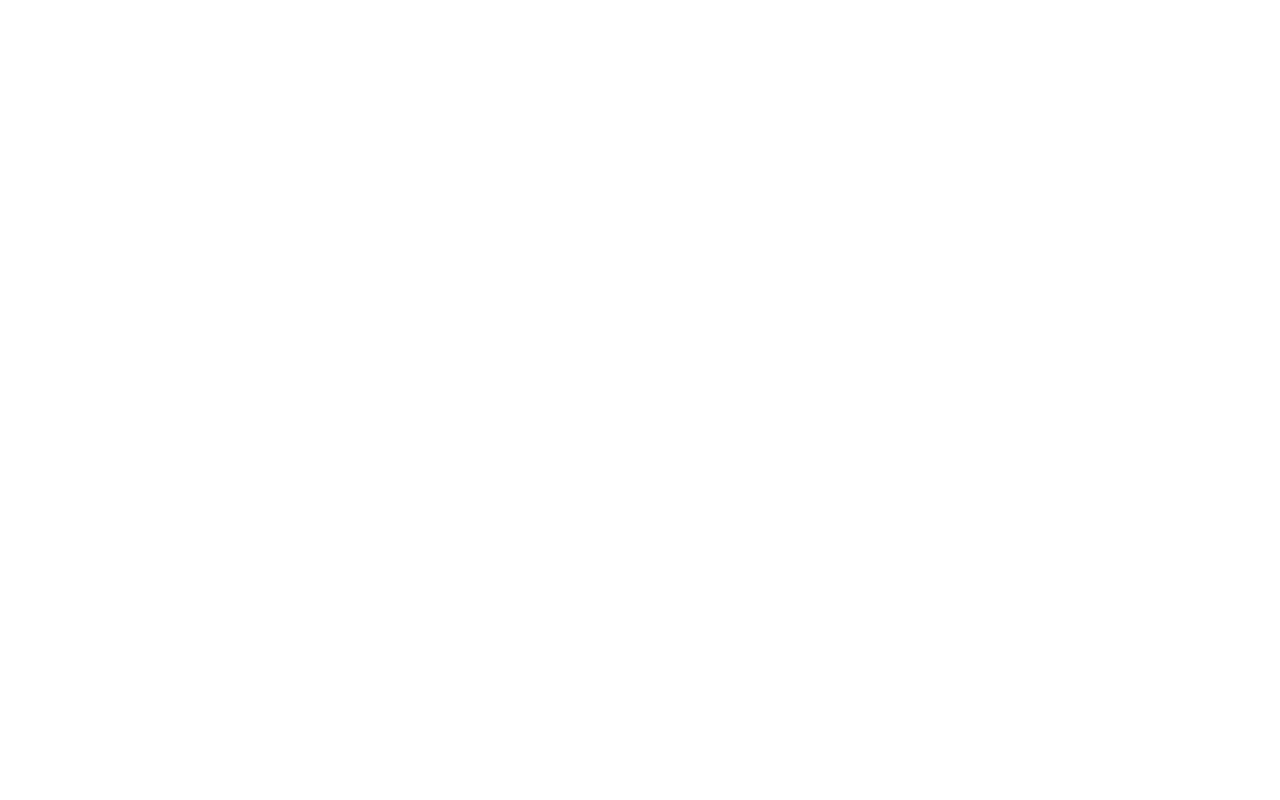
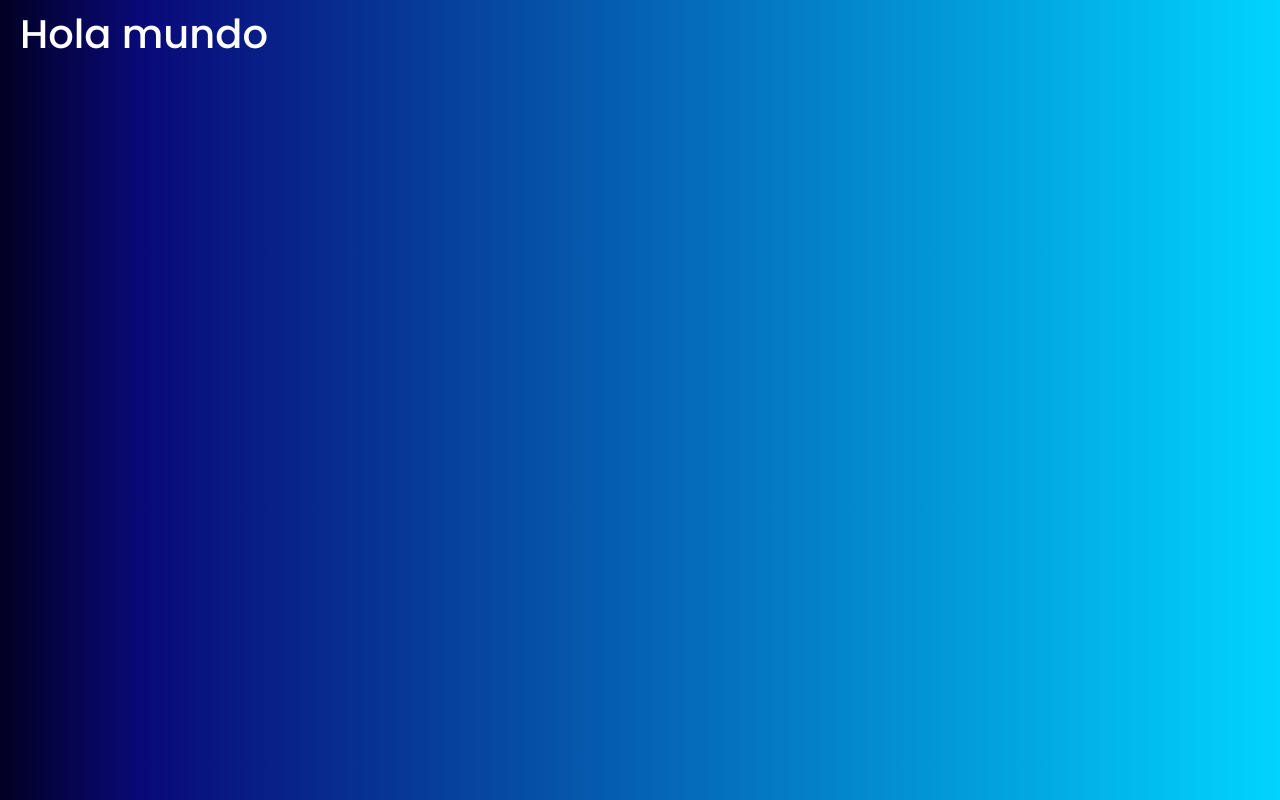
Before and after one commit to juanBx02/Prueba, a plain HTML site: page index.html in a window 1280 px wide. Drawn offline with nearby package versions, Linux system fonts and the light colour scheme.

Commit message:
se le cambi titulo al index y se le agrego mas estilos en el css con cambi de fuente

```diff
--- a/index.html
+++ b/index.html
@@ -4,11 +4,13 @@
     <meta charset="UTF-8">
     <meta name="viewport" content="width=device-width, initial-scale=1.0">
     <meta http-equiv="X-UA-Compatible" content="ie=edge">
-    <title>Document</title>
+    <title>Presentacion</title>
     <link href="https://cdn.jsdelivr.net/npm/bootstrap@5.1.3/dist/css/bootstrap.min.css" rel="stylesheet" integrity="sha384-1BmE4kWBq78iYhFldvKuhfTAU6auU8tT94WrHftjDbrCEXSU1oBoqyl2QvZ6jIW3" crossorigin="anonymous">
     <link rel="stylesheet" href="style.css">
 </head>
 <body>
-
+    <div class="container-fluid">
+        <h1>Hola mundo</h1>
+    </div>
 </body>
 </html>
--- a/style.css
+++ b/style.css
@@ -1,5 +1,18 @@
+@import url('https://fonts.googleapis.com/css2?family=Poppins:ital,wght@0,100;0,200;0,300;0,400;0,500;0,600;0,700;0,800;0,900;1,100;1,200;1,300;1,400;1,500;1,600;1,700;1,800;1,900&display=swap');
+
 *{
     margin: 0;
     padding: 0;
-    font-family: Impact, Haettenschweiler, 'Arial Narrow Bold', sans-serif
+    font-family: 'Poppins', sans-serif;
 }
+
+.container-fluid{
+    height:  100vh;
+    background: rgb(2,0,36);
+    background: linear-gradient(90deg, rgba(2,0,36,1) 0%, rgba(9,9,121,1) 11%, rgba(0,212,255,1) 100%);
+    padding: 10px 20px;
+}
+
+h1{
+    color: white;
+}
```
